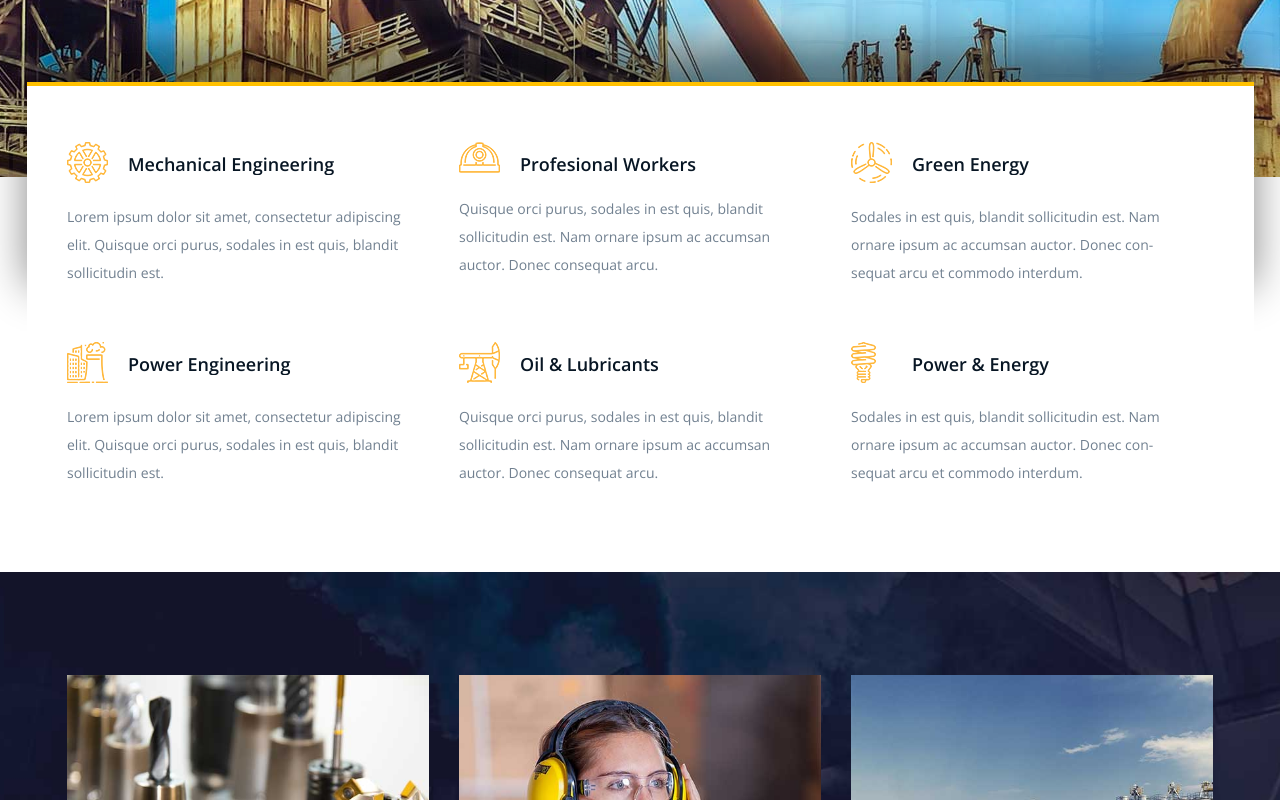
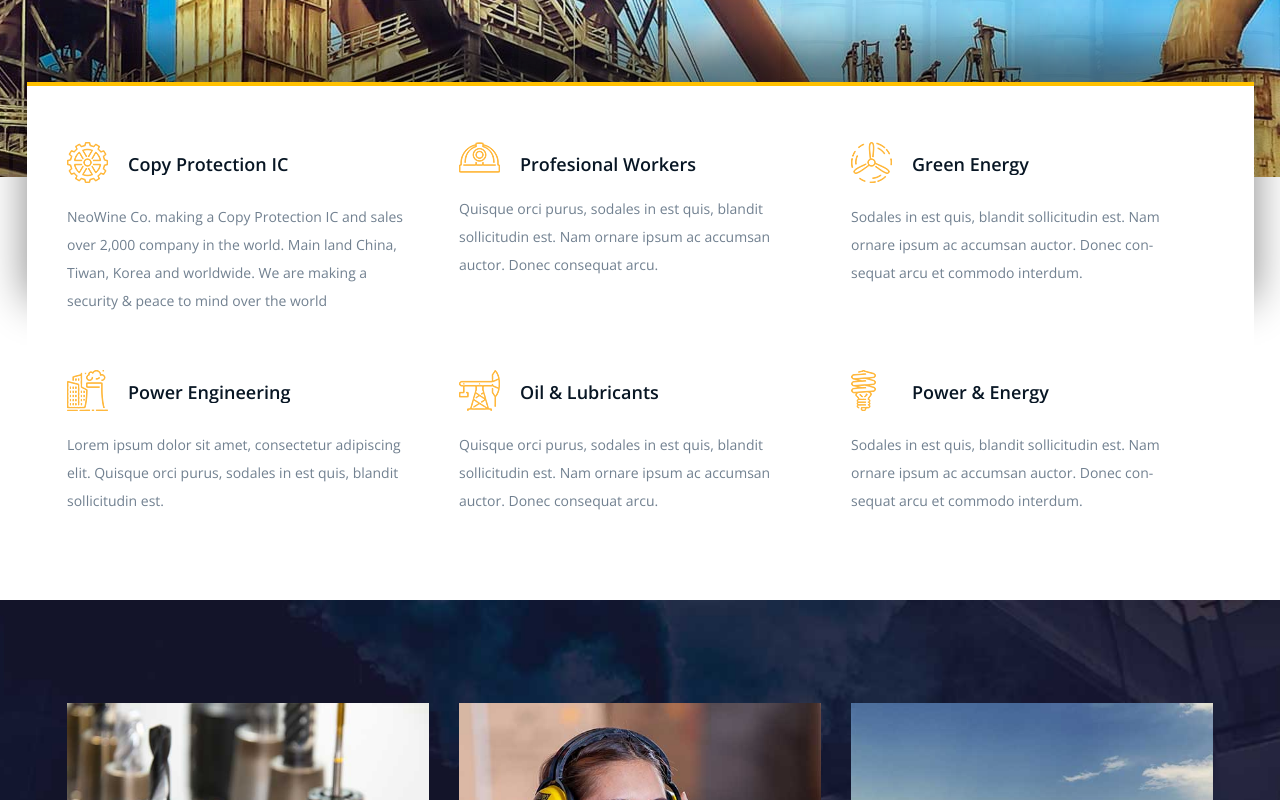
Before and after one commit to neowine123/web, a plain HTML site: page index.html in a window 1280 px wide. Shown: the part 727-1527 px from the top of the page. Drawn offline with nearby package versions, Linux system fonts and the light colour scheme.

Commit message:
Copy Protection IC

```diff
--- a/index.html
+++ b/index.html
@@ -137,9 +137,9 @@
                                 <div class="si-icon">
                                     <img src="img/icons/cogwheel.png" alt="">
                                 </div>
-                                <h5>Mechanical Engineering</h5>
+                                <h5>Copy Protection IC</h5>
                             </div>
-                            <p>Lorem ipsum dolor sit amet, consectetur adipiscing elit. Quisque orci purus, sodales in est quis, blandit sollicitudin est. </p>
+                            <p>NeoWine Co. making a Copy Protection IC and sales over 2,000 company in the world. Main land China, Tiwan, Korea and worldwide. We are making a security & peace to mind over the world </p>
                         </div>
                     </div>
                     <div class="col-lg-4 col-md-6">
```
Also changed, not shown: elements.html (+1 -1 lines), solutions.html (+1 -1 lines), templet/industryinc/industryinc/elements.html (+1 -1 lines), templet/industryinc/industryinc/index.html (+1 -1 lines), templet/industryinc/industryinc/solutions.html (+1 -1 lines).
